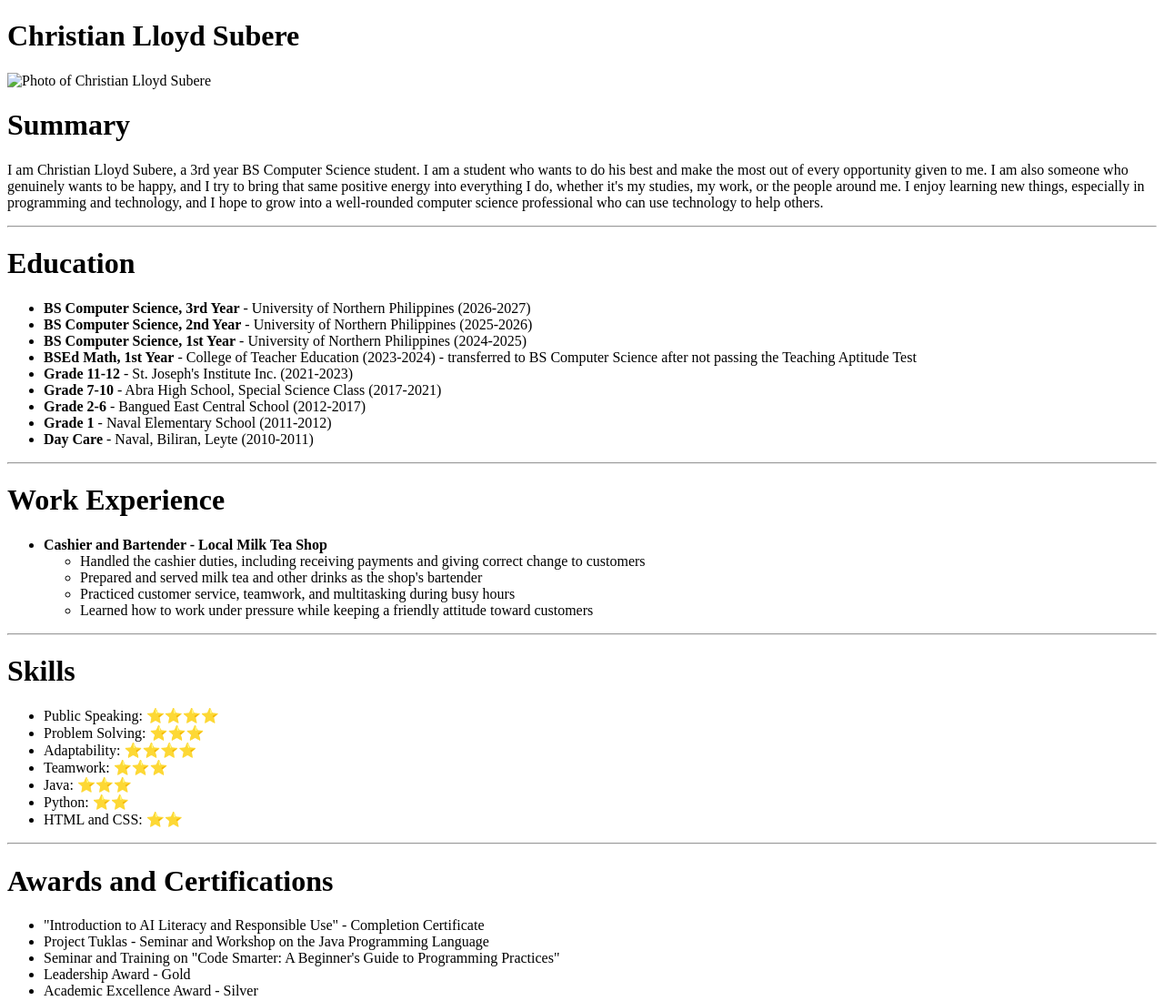
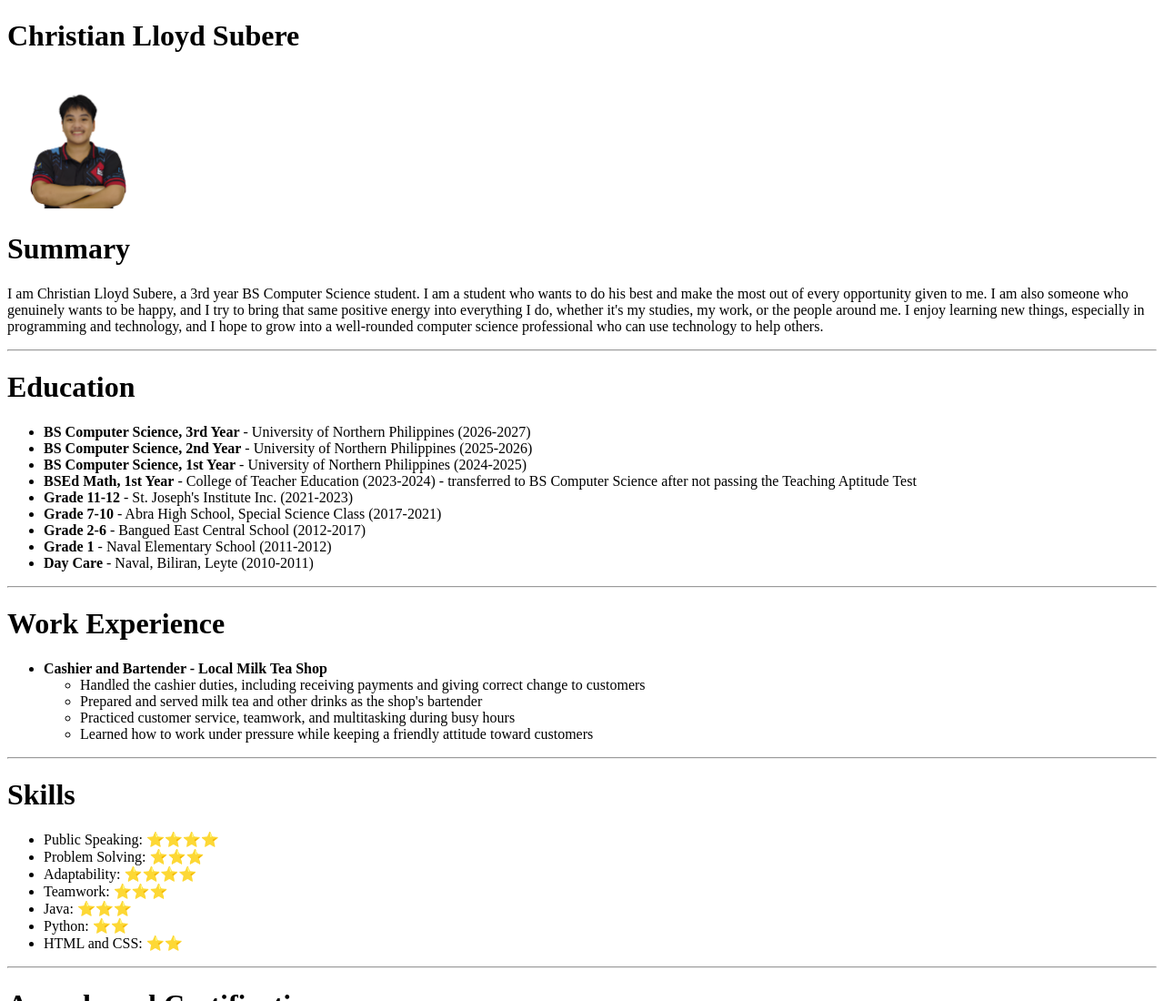
Before and after one commit to clasubere-svg/Portfolio, a plain HTML site: page index.html in a window 1280 px wide. Shown: the top 1100 px of the page at 91% size. Drawn offline with Linux system fonts and the light colour scheme.

Commit message:
Update index.html

```diff
--- a/index.html
+++ b/index.html
@@ -8,7 +8,7 @@
 
     <h1>Christian Lloyd Subere</h1>
 
-    <img src="Portfolio/portfolio" alt="Photo of Christian Lloyd Subere" width="150">
+    <img src="s.png" alt="Photo of Christian Lloyd Subere" width="150">
 
     <h1>Summary</h1>
     <p>
```
